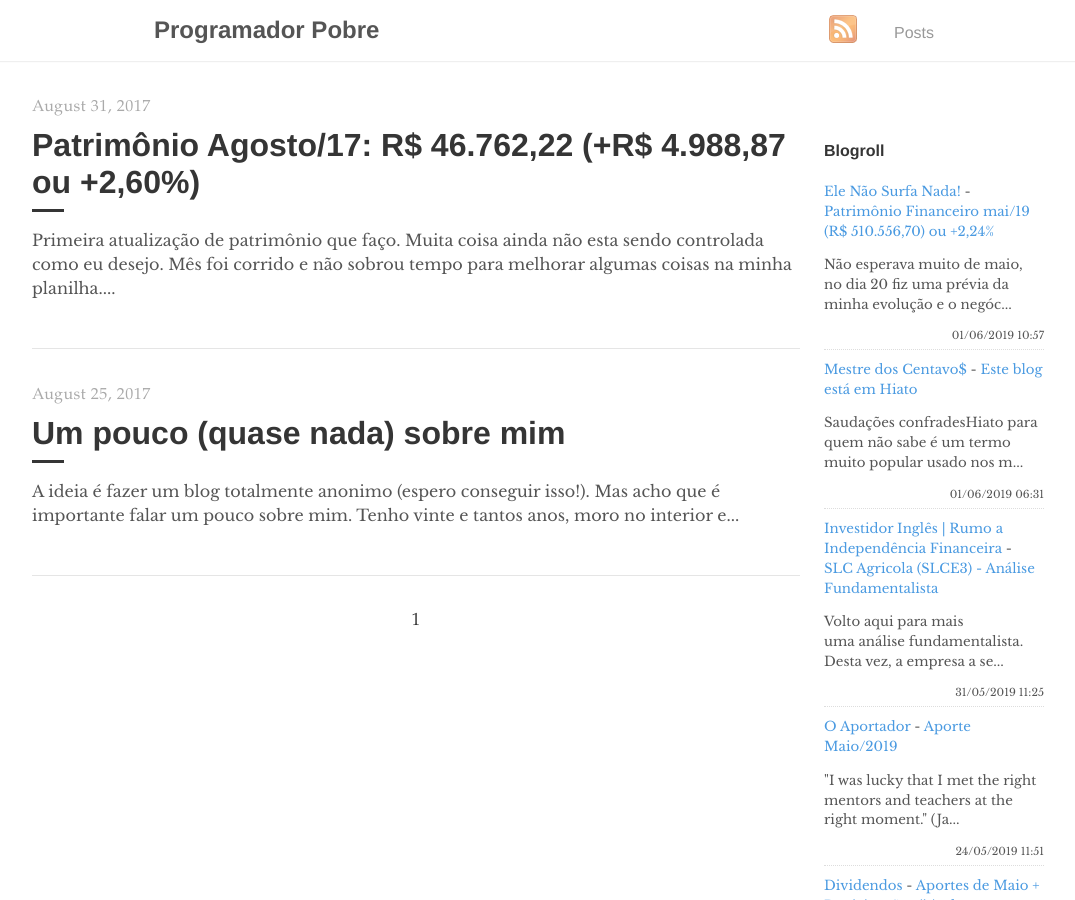
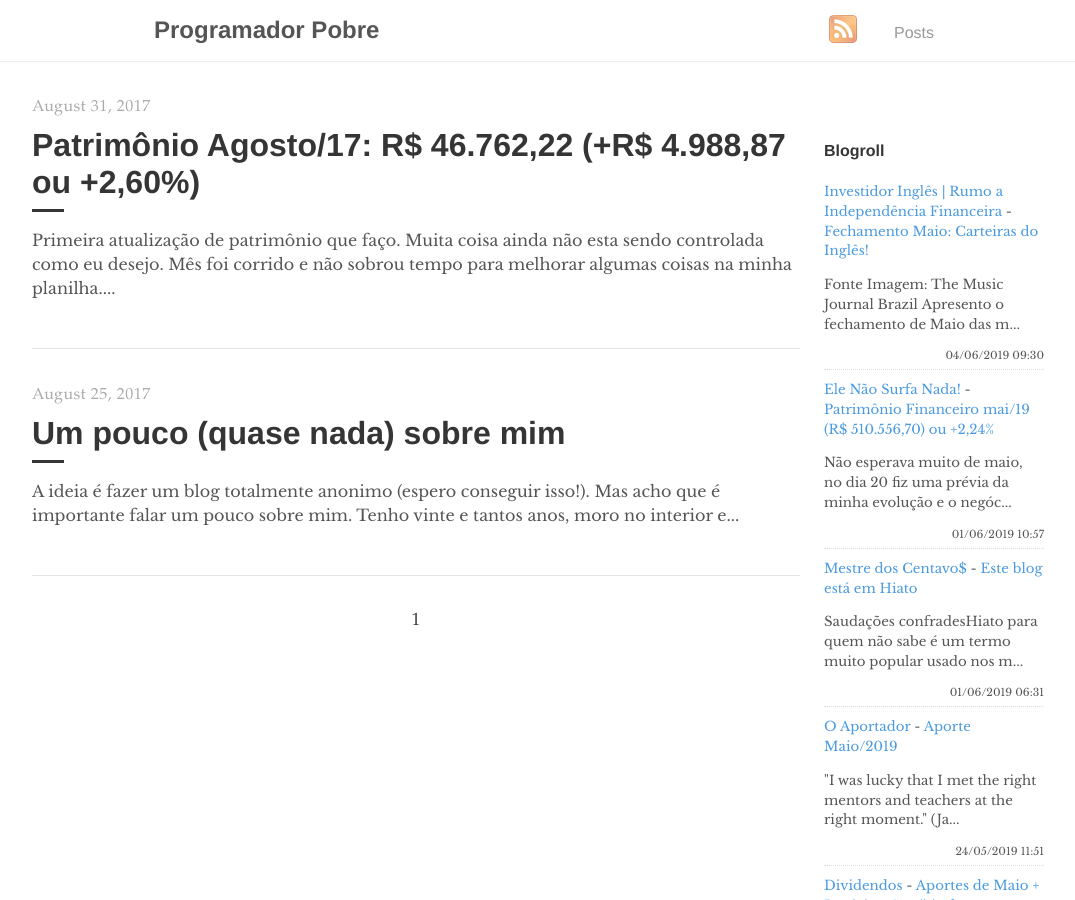
Before and after one commit to programadorpobre/programadorpobre.github.io, a Jekyll site: the page built from index.html, in a window 1280 px wide and 900 px high. Shown: the whole window, without its empty margins (96-1171 px from the left). Built offline with Jekyll 4.4.1, drawn with Linux system fonts in a browser that asks for light colours; the list of posts is cut into pages by our own code; comment, search, counter and statistics services are not loaded.

Commit message:
[ci skip] travis #668

```diff
--- a/_includes/feed-entries.html
+++ b/_includes/feed-entries.html
@@ -1,3 +1,8 @@
+<div class="feed-entry">
+    <a class="feed-entry-site-name" href="https://www.investidoringles.com/">Investidor Inglês | Rumo a Independência Financeira</a> - <a class="feed-entry-title" href="https://www.investidoringles.com/2019/06/fechamento-maio-carteiras-do-ingles.html">Fechamento Maio: Carteiras do Inglês!</a>
+    <p class="feed-entry-summary">Fonte Imagem: The Music Journal Brazil&nbsp;Apresento o fechamento de Maio das m...</p>
+    <time datetime="2019-06-04T09:30:00.000-03:00">04/06/2019 09:30</time>
+</div>
 <div class="feed-entry">
     <a class="feed-entry-site-name" href="https://elenaosurfanada.blogspot.com/">Ele Não Surfa Nada!</a> - <a class="feed-entry-title" href="https://elenaosurfanada.blogspot.com/2019/06/patrimonio-financeiro-mai19-r-51055670.html">Patrimônio Financeiro mai/19 (R$ 510.556,70) ou +2,24%</a>
     <p class="feed-entry-summary">Não esperava muito de maio, no dia 20 fiz uma prévia da minha evolução e o negóc...</p>
@@ -7,11 +12,6 @@
     <a class="feed-entry-site-name" href="https://mestredoscentavos.blogspot.com/">Mestre dos Centavo$</a> - <a class="feed-entry-title" href="https://mestredoscentavos.blogspot.com/2019/06/este-blog-esta-em-hiato.html">Este blog está em Hiato</a>
     <p class="feed-entry-summary">Saudações confradesHiato para quem não sabe é um termo muito popular usado nos m...</p>
     <time datetime="2019-06-01T06:31:00.000-07:00">01/06/2019 06:31</time>
-</div>
-<div class="feed-entry">
-    <a class="feed-entry-site-name" href="https://www.investidoringles.com/">Investidor Inglês | Rumo a Independência Financeira</a> - <a class="feed-entry-title" href="https://www.investidoringles.com/2019/05/slc-agricola-slce3-analise-fundamentalista.html">SLC Agricola (SLCE3) -  Análise Fundamentalista</a>
-    <p class="feed-entry-summary">Volto aqui para mais uma&nbsp;análise fundamentalista. Desta vez, a empresa a se...</p>
-    <time datetime="2019-05-31T11:25:00.000-03:00">31/05/2019 11:25</time>
 </div>
 <div class="feed-entry">
     <a class="feed-entry-site-name" href="https://oaportadorfinanceiro.blogspot.com/">O Aportador</a> - <a class="feed-entry-title" href="https://oaportadorfinanceiro.blogspot.com/2019/05/aporte-maio2019.html">Aporte Maio/2019</a>
```
